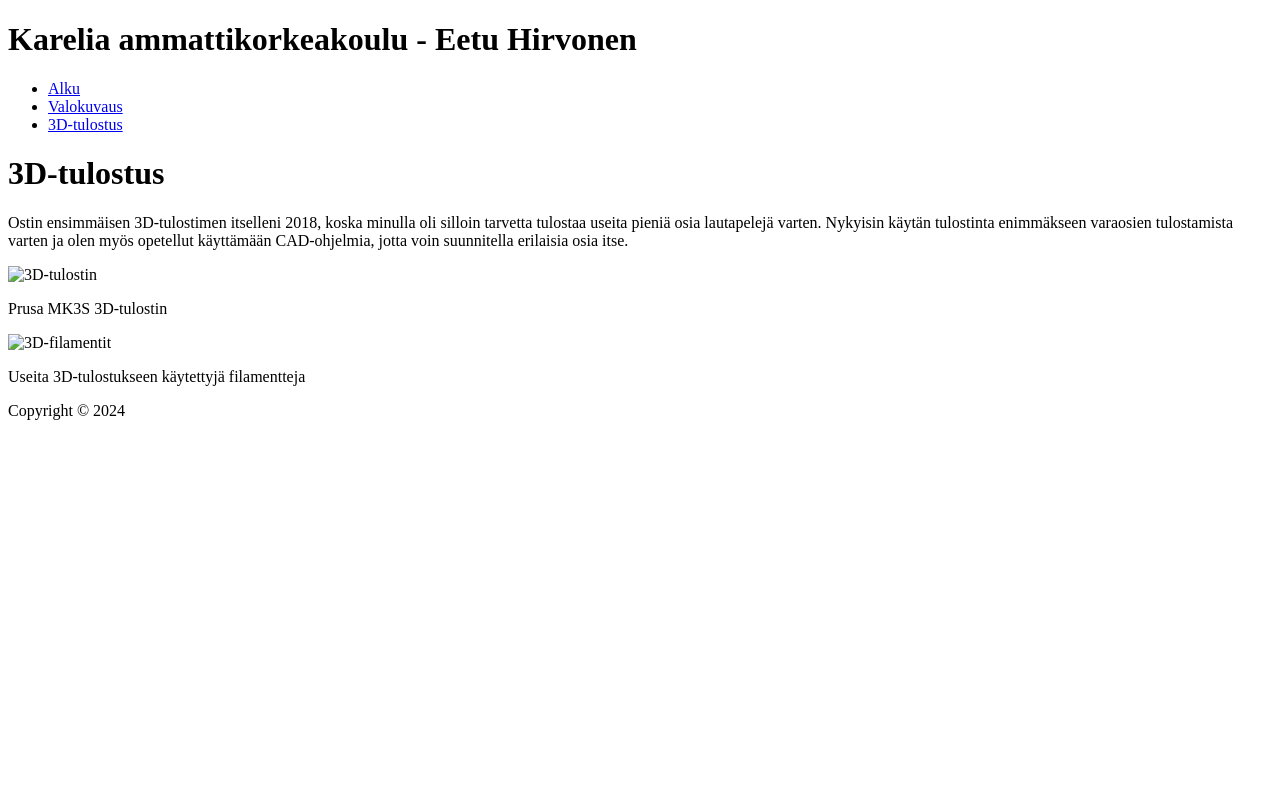
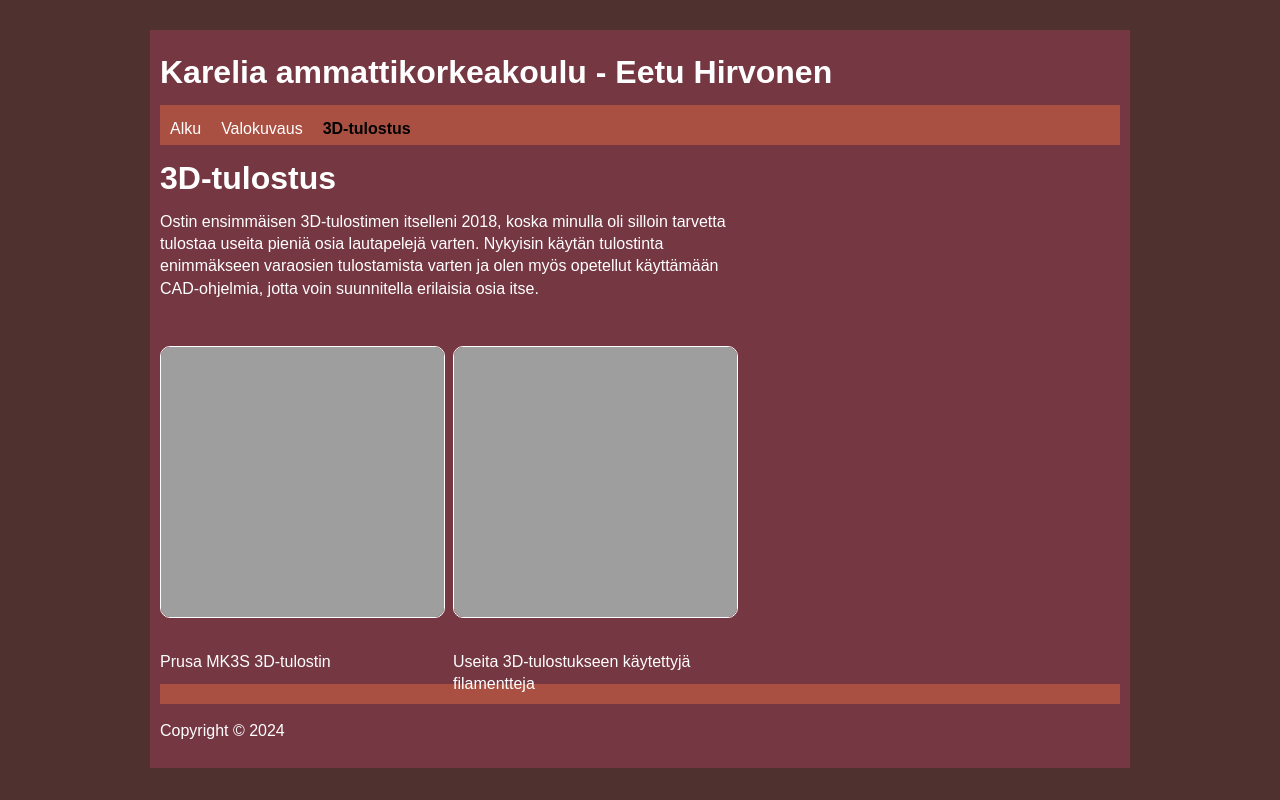
Before and after one commit to BitTrippy/Web-ohjelmointi-1_Harjoitus-1, a plain HTML site: page harrastukset/3dtulostus.html in a window 1280 px wide. Drawn offline with Linux system fonts and the light colour scheme; the site is published under a folder, as on GitHub Pages, so addresses that start at the root find nothing.

Commit message:
Github Pages linkkauksen testaus

```diff
--- a/harrastukset/3dtulostus.html
+++ b/harrastukset/3dtulostus.html
@@ -4,7 +4,7 @@
     <meta charset="UTF-8" />
     <meta name="viewport" content="width=device-width, initial-scale=1.0" />
     <title>3D-tulostus</title>
-    <link rel="stylesheet" href="/style.css" />
+    <link rel="stylesheet" href="../style.css" />
   </head>
   <body>
     <div id="container">
@@ -31,7 +31,7 @@
           <div class="image-column-left">
             <img
               id="image-left"
-              src="/kuvat/3dTulostin.jpg"
+              src="../kuvat/3dTulostin.jpg"
               alt="3D-tulostin"
             />
             <p>Prusa MK3S 3D-tulostin</p>
@@ -39,7 +39,7 @@
           <div class="image-column-right">
             <img
               id="image-right"
-              src="/kuvat/3dFilamentit.jpg"
+              src="../kuvat/3dFilamentit.jpg"
               alt="3D-filamentit"
             />
             <p>Useita 3D-tulostukseen käytettyjä filamentteja</p>
```
Also changed, not shown: harrastukset/valokuvaus.html (+1 -1 lines).
